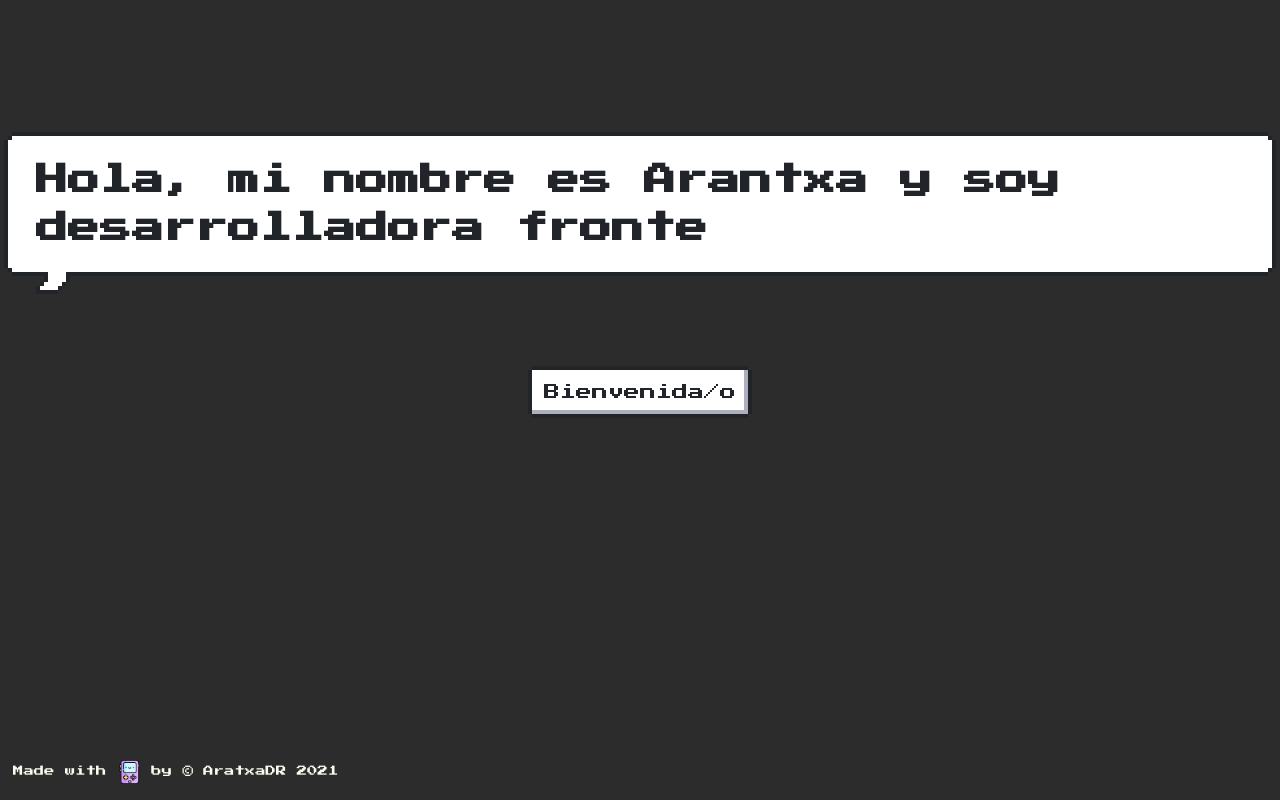
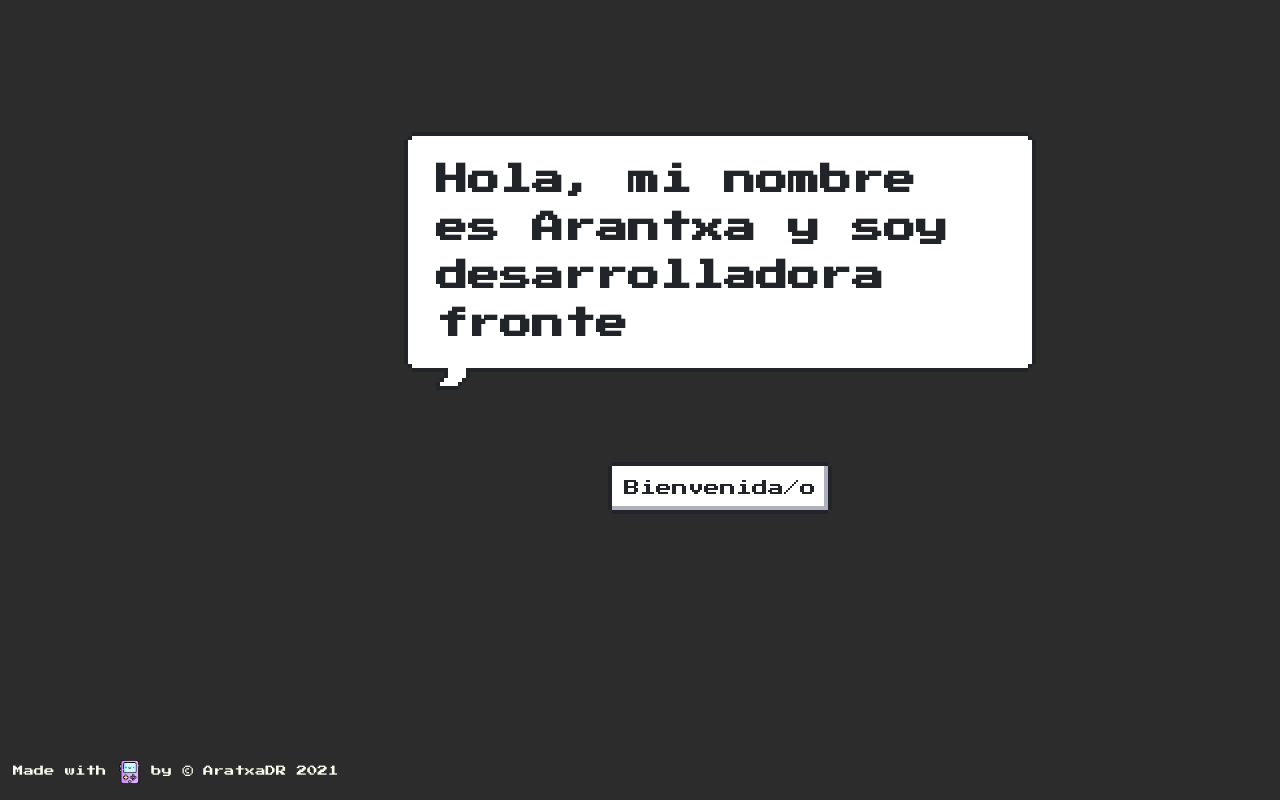
Before and after one commit to ArantxaDR/Portfolio, a React (Create React App) app: page / in a window 1280 px wide. Built offline with nearby package versions, Linux system fonts and the light colour scheme; a web font is replaced by a local one.

Commit message:
fix landing responsive

```diff
--- a/src/components/Landing/TypeWriter.tsx
+++ b/src/components/Landing/TypeWriter.tsx
@@ -23,5 +23,5 @@ export default function TypeWriter({ phrases }: TypeWriterProps) {
     };
   }, [text, phrases]);
 
-  return <h1>{text}</h1>;
+  return <h1 className="writer-text">{text}</h1>;
 }
--- a/src/components/Landing/_landing.scss
+++ b/src/components/Landing/_landing.scss
@@ -10,20 +10,26 @@
     flex-direction: column;
     justify-content: center;
     align-items: center;
+    margin-left: 15vh;
+    margin-right: 15vh;
   }
 }
 
 .btn {
   margin-top: 4rem;
   margin-bottom: 10rem;
-  cursor: grabbing;
 }
-
+.writer-text {
+  font-size: 2.4vh;
+}
 //@tablet media
 
 @media all and (min-width: 420px) {
   .landing-wrapper {
-    padding-top: 40%;
+    padding-top: 33%;
+  }
+  .writer-text {
+    font-size: 3vh;
   }
 }
 
@@ -32,5 +38,13 @@
 @media all and (min-width: 1024px) {
   .landing-wrapper {
     padding-top: 10%;
+    overflow: hidden;
+    &__nes {
+      margin-left: 50vh;
+      margin-right: 30vh;
+    }
+  }
+  .writer-text {
+    font-size: 4vh;
   }
 }
```
